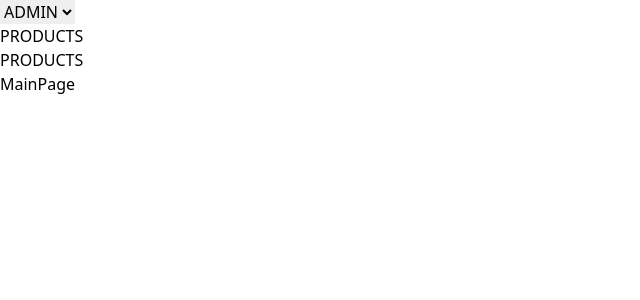
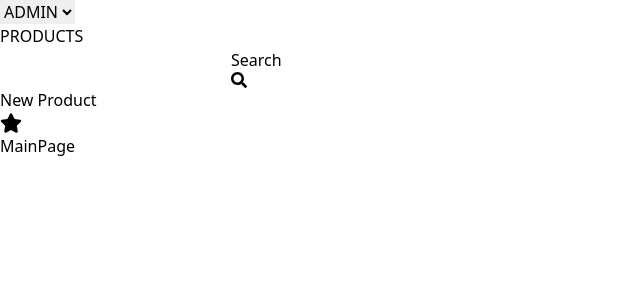
Before and after one commit to ThanuMahee12/code94Labs-ASE-assignment, a React (Vite) app in the folder frontend/: page / in a window 1280 px wide. Shown: the top 300 px of the page, without its empty margins (0-640 px from the left). Built offline with nearby package versions, Linux system fonts and the light colour scheme.

Commit message:
feat(addEditLink):Add and Edit Link and SubHeader Design

```diff
--- a/frontend/src/Pages/MainPage.jsx
+++ b/frontend/src/Pages/MainPage.jsx
@@ -1,10 +1,10 @@
 import React, { memo } from 'react'
-import SubHeader from '../layout/SubHeader'
+
 
 function MainPage() {
     return (
         <>
-          <SubHeader/>
+
           <h1>MainPage</h1>
         </>
 
--- a/frontend/src/component/core/Button.jsx
+++ b/frontend/src/component/core/Button.jsx
@@ -1,15 +1,17 @@
 import React, { memo } from 'react'
+import { Link } from 'react-router-dom'
 
-function Button({children,onClick,className='',varient='normal',rounded='full'}) {
+function Button({ children, onClick, to, className = '', varient = 'normal', rounded = 'normal' }) {
 
-    const variantclass=varient==='normal'?"bg-[#001EB9] hover:bg-blue-600 text-white":"border border-2 text-[#001EB9] border-[#001EB9] hover:shadow-md"
-    const sizeclass="px-6 py-3"
-const roundedclass=rounded==='full'?'rounded-full':'rounded-lg'
-    return (
-        <button className={`${className} ${roundedclass} ${sizeclass} ${variantclass} font-semibold`}  onClick={onClick}>
-{children}
-        </button>
-    )
+    const variantclass = varient === 'normal' ? "bg-[#001EB9] hover:bg-blue-600 text-white" : "border border-2 text-[#001EB9] border-[#001EB9] hover:shadow-md"
+    const sizeclass = "px-6 py-2"
+    const roundedclass = rounded === 'full' ? 'rounded-full' : 'rounded-lg'
+    return to ?
+    (<Link className={`${className} ${roundedclass} ${sizeclass} ${variantclass} font-semibold`} to={to}>{children}</Link>) :
+    (<button className={`${className} ${roundedclass} ${sizeclass} ${variantclass} font-semibold`} onClick={onClick}>
+        {children}
+    </button>)
 }
 
+
 export default memo(Button)
--- a/frontend/src/component/layout/SearchBar.jsx
+++ b/frontend/src/component/layout/SearchBar.jsx
@@ -1,9 +1,9 @@
 import React, { memo } from 'react'
 import Button from '../core/Button'
 import {FaSearch} from 'react-icons/fa'
-function SearchBar() {
+function SearchBar({className}) {
     return (
-        <div className='inline-flex'>
+        <div className={`inline-flex  ${className}`}>
 <input className='w-4/5'></input>
 <Button>Search <FaSearch/> </Button>
         </div>
--- a/frontend/src/layout/SubHeader.jsx
+++ b/frontend/src/layout/SubHeader.jsx
@@ -1,10 +1,22 @@
 import React, { memo } from 'react'
+import SearchBar from '../component/layout/SearchBar'
+import Button from '../component/core/Button'
+import { FaStar } from 'react-icons/fa'
 
 function SubHeader() {
     return (
+        <>
         <div>
         <h1 className='text-3xl font-semibold'>PRODUCTS</h1>
        </div>
+       <div className='flex items-center justify-between w-full'>
+<SearchBar/>
+<div className='flex gap-x-8'>
+<Button to='/new'>New Product</Button>
+<Button to='/favourite' varient='outline'><FaStar size={22}/></Button>
+</div>
+       </div>
+       </>
     )
 }
 
```
